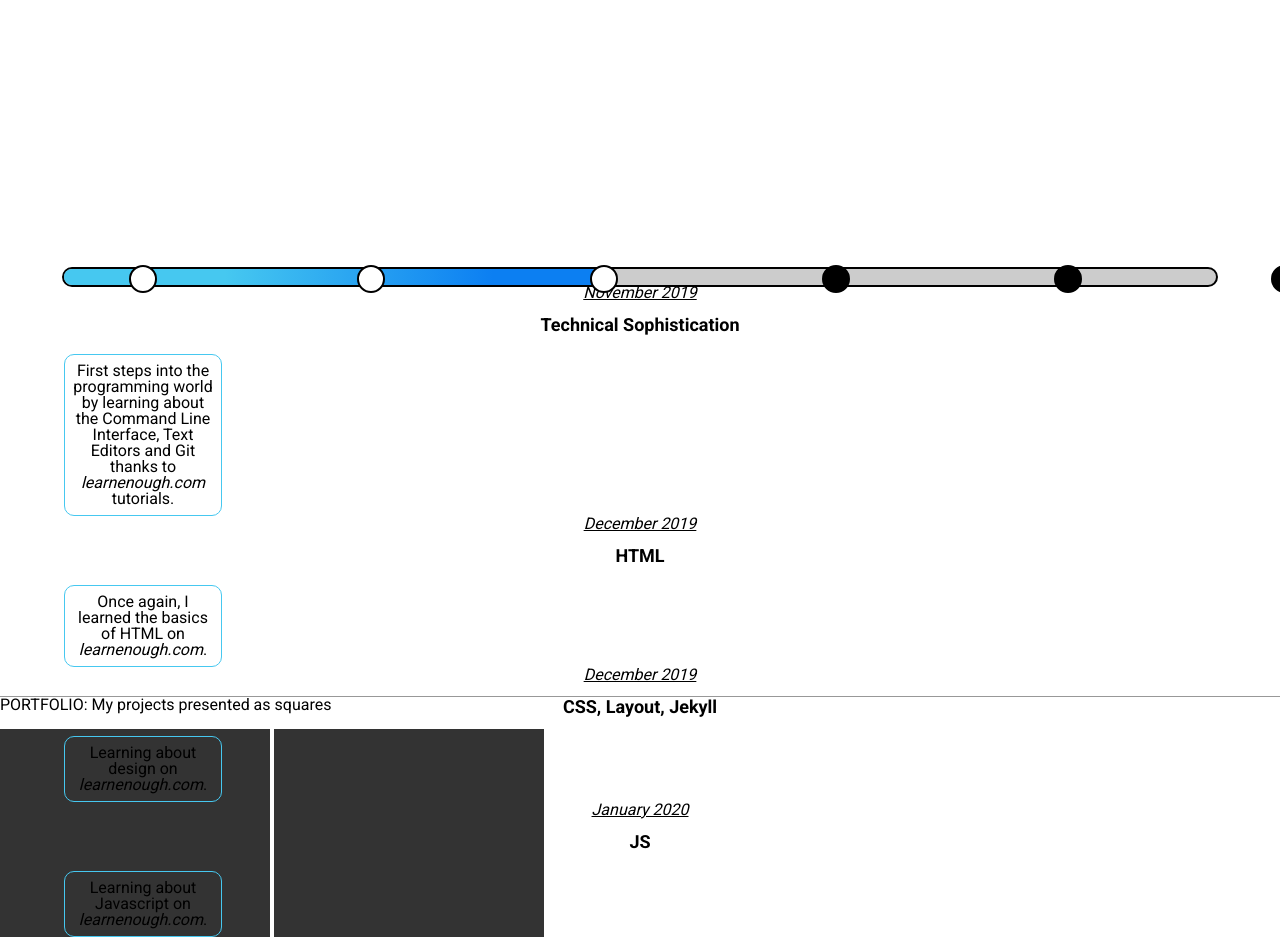
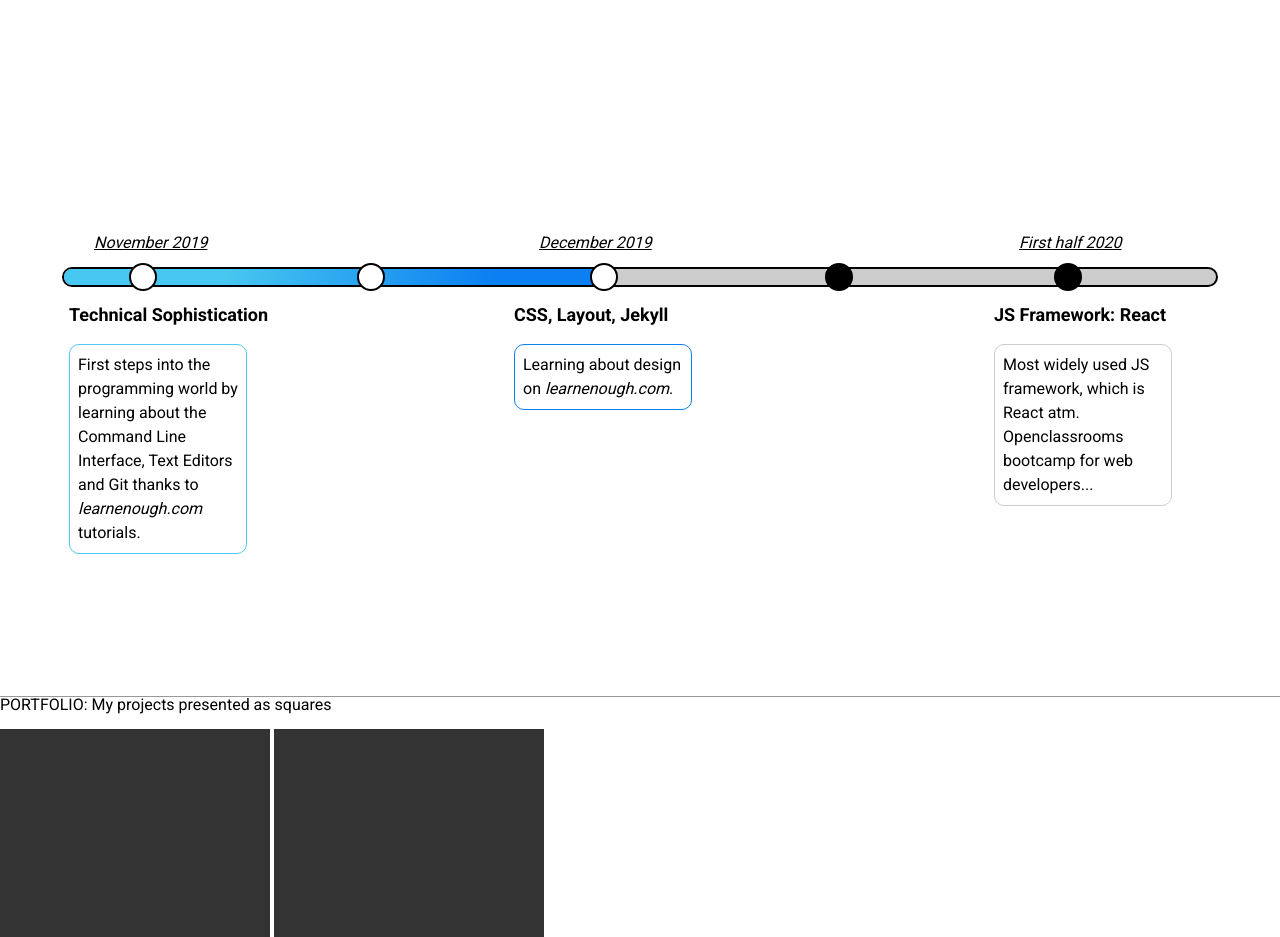
Before and after one commit to BlockProgram/official, a Jekyll site: the page built from index.html, in a window 1280 px wide. Shown: the part 924-1861 px from the top of the page. Built offline with Jekyll 4.4.1, drawn with Linux system fonts in a browser that asks for light colours; some of the changed text lies outside the part shown.

Commit message:
complete part of roadmap styling

```diff
--- a/css/main.css
+++ b/css/main.css
@@ -151,16 +151,12 @@ html {
 .home-roadmap {
   height: 80vh;
   font-size: 1.3em;
+}
+.statement-roadmap {
   text-align: center;
 }
 .wrapper-roadmap {
   padding: 30vh 0;
-}
-.item-date {
- font-size: 16px;
- font-style: italic;
- font-weight: 400;
- text-decoration: underline;
 }
 .line-roadmap {
   background-color: #ccc;
@@ -180,34 +176,20 @@ html {
   background-image: linear-gradient(to right, #46c8f0 30%, #0c7ff2 80%);
   max-width: 536px;
 }
-
-.item-title {
-  font-size: 18px;
-  font-weight: 900;
-  padding: 15px 0 20px 0;
-}
-.item-text {
-  border: 1px solid #46c8f0;
-  border-radius: 10px;
-  font-size: 16px;
-  padding: 8px;
-  max-width: 140px;
-}
 .circles-line {
   background-color: #000;
   border: 2px solid #000;
   border-radius: 24px;
   height: 24px;
-  margin-top: -4px;
+  margin-top: -5.5px;
   position: absolute;
   width: 24px;
 }
 .circle-progress-line {
   background-color: #fff;
   border: 2px solid #000;
-  margin-top: -20px;
+  margin-top: -22px;
 }
-
 .circle1-line {
   left: 65px;
 }
@@ -218,14 +200,80 @@ html {
   left: 526px;
 }
 .circle4-line {
-  left: 758px;
+  left: 761px;
 }
 .circle5-line {
   left: 990px;
 }
-.circle6-line {
-  left: 1207px;
+.item1-roadmap {
+  position: absolute;
+  left: 5px;
 }
+.item2-roadmap {
+  display: none;
+  position: absolute;
+}
+.item3-roadmap {
+  position: absolute;
+  left: 450px;
+}
+.item4-roadmap {
+  display: none;
+}
+.item5-roadmap {
+  position: absolute;
+  left: 930px;
+}
+.item-date {
+ font-size: 16px;
+ font-style: italic;
+ font-weight: 400;
+ margin: 20px 0 0 25px;
+ text-decoration: underline;
+}
+.item-date-above {
+  margin: -50px 0 40px 25px;
+
+}
+.item-date-under {
+
+}
+.item-title {
+  font-size: 18px;
+  font-weight: 900;
+  padding: 15px 0 20px 0;
+}
+.item-title-above {
+
+}
+.item-title-under {
+
+}
+.item-text {
+  border: 1px solid #50C8F0;
+  border-radius: 10px;
+  font-size: 16px;
+  line-height: 1.5;
+  padding: 8px;
+  max-width: 160px;
+}
+.item-text-above {
+
+}
+.item-text-under {
+
+}
+.item2-roadmap .item-text {
+  border: 1px solid #35A3F1;
+}
+.item3-roadmap .item-text {
+  border: 1px solid #0C7FF2;
+}
+.item4-roadmap, .item5-roadmap .item-text {
+  border: 1px solid #CCCCCC;
+}
+
+
 
 
 
--- a/index.html
+++ b/index.html
@@ -39,8 +39,6 @@ layout: default
        </div>
        <div class="circles-line circle5-line">
        </div>
-       <div class="circles-line circle6-line">
-       </div>
 
        <div class="progress-line-roadmap">
        </div>
@@ -53,7 +51,7 @@ layout: default
        </div>
 
      <div class="item1-roadmap">
-       <div class="item-date item-date-under">
+       <div class="item-date item-date-above">
         <p>November 2019</p>
        </div>
        <div class="item-title item-title-under">
@@ -66,7 +64,7 @@ layout: default
      </div>
 
      <div class="item2-roadmap">
-       <div class="item-date item-date-above">
+       <div class="item-date item-date-under">
         <p>December 2019</p>
        </div>
        <div class="item-title item-title-above">
@@ -78,7 +76,7 @@ layout: default
      </div>
 
      <div class="item3-roadmap">
-       <div class="item-date item-date-under">
+       <div class="item-date item-date-above">
         <p>December 2019</p>
        </div>
        <div class="item-title item-title-under">
@@ -90,7 +88,7 @@ layout: default
      </div>
 
      <div class="item4-roadmap">
-       <div class="item-date item-date-above">
+       <div class="item-date item-date-under">
         <p>January 2020</p>
        </div>
        <div class="item-title item-title-above">
@@ -102,26 +100,14 @@ layout: default
      </div>
 
      <div class="item5-roadmap">
-       <div class="item-date item-date-under">
-        <p>2020</p>
+       <div class="item-date item-date-above">
+        <p>First half 2020</p>
        </div>
        <div class="item-title item-title-under">
           <p>JS Framework: React </p>
        </div>
        <div class="item-text item-text-under">
           <p>Most widely used JS framework, which is React atm. Openclassrooms bootcamp for web developers...</p>
-       </div>
-     </div>
-
-     <div class="item6-roadmap">
-       <div class="item-date item-date-above">
-        <p>2020</p>
-       </div>
-       <div class="item-title item-title-above">
-          <p>To be continued </p>
-       </div>
-       <div class="item-text item-text-above">
-          <p>JS framework like React. Openclassrooms bootcamp for web developers...</p>
        </div>
      </div>
 
```
